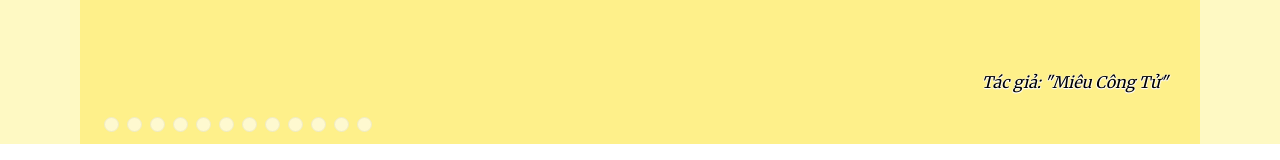
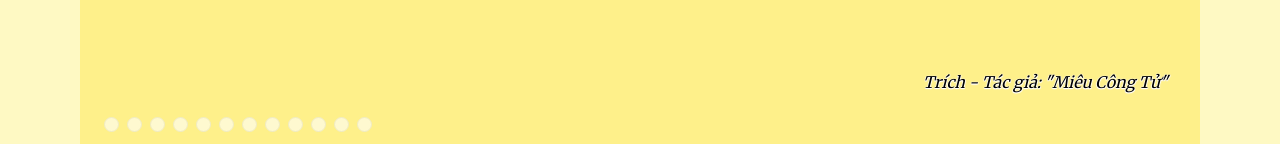
Before and after one commit to SongDuy/web-an-thanh-food, a React (Create React App) app: page / in a window 1280 px wide. Shown: the part 456-616 px from the top of the page. Built offline with nearby package versions, Linux system fonts and the light colour scheme.

Commit message:
Update new

```diff
--- a/src/components/BannerSlider.js
+++ b/src/components/BannerSlider.js
@@ -75,7 +75,7 @@ const BannerSlider = () => {
             {/* Author */}
             <div className="absolute bottom-[50px] right-8 text-right">
               <p className="text-md italic font-serifBook text-black text-shadow-white">
-                Tác giả: "{banner.author}"
+                Trích - Tác giả: "{banner.author}"
               </p>
             </div>
           </div>
```
